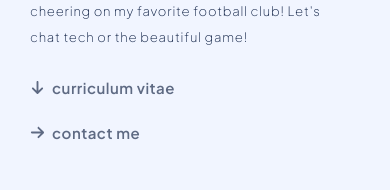
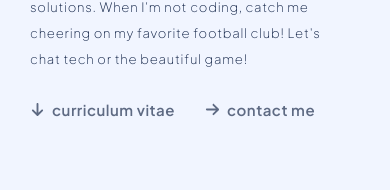
Before and after one commit to akarsanth/portfolio-react, a React (Vite) app: page /about in a window 390 px wide. Shown: the part 588-778 px from the top of the page. Built offline with nearby package versions, Linux system fonts and the light colour scheme.

Commit message:
Change to about section

```diff
--- a/src/Components/About/About.css
+++ b/src/Components/About/About.css
@@ -114,12 +114,24 @@
     justify-content: center;
     gap: 2rem;
   }
+
+  .about-links {
+    flex-direction: row;
+  }
+
   .about-left {
     width: 100%;
   }
   .about-image {
     position: relative;
     order: -1;
+  }
+}
+
+/* Width 350px and less */
+@media screen and (max-width: 21.8rem) {
+  .about-links {
+    flex-direction: column;
   }
 }
 
@@ -133,11 +145,6 @@
 
 /* Height 700px and less */
 @media screen and (max-height: 43.7rem) {
-  /* .about-image {
-    height: 30rem;
-    width: 25rem;
-  } */
-
   .tab__about {
     gap: 1rem;
   }
```
